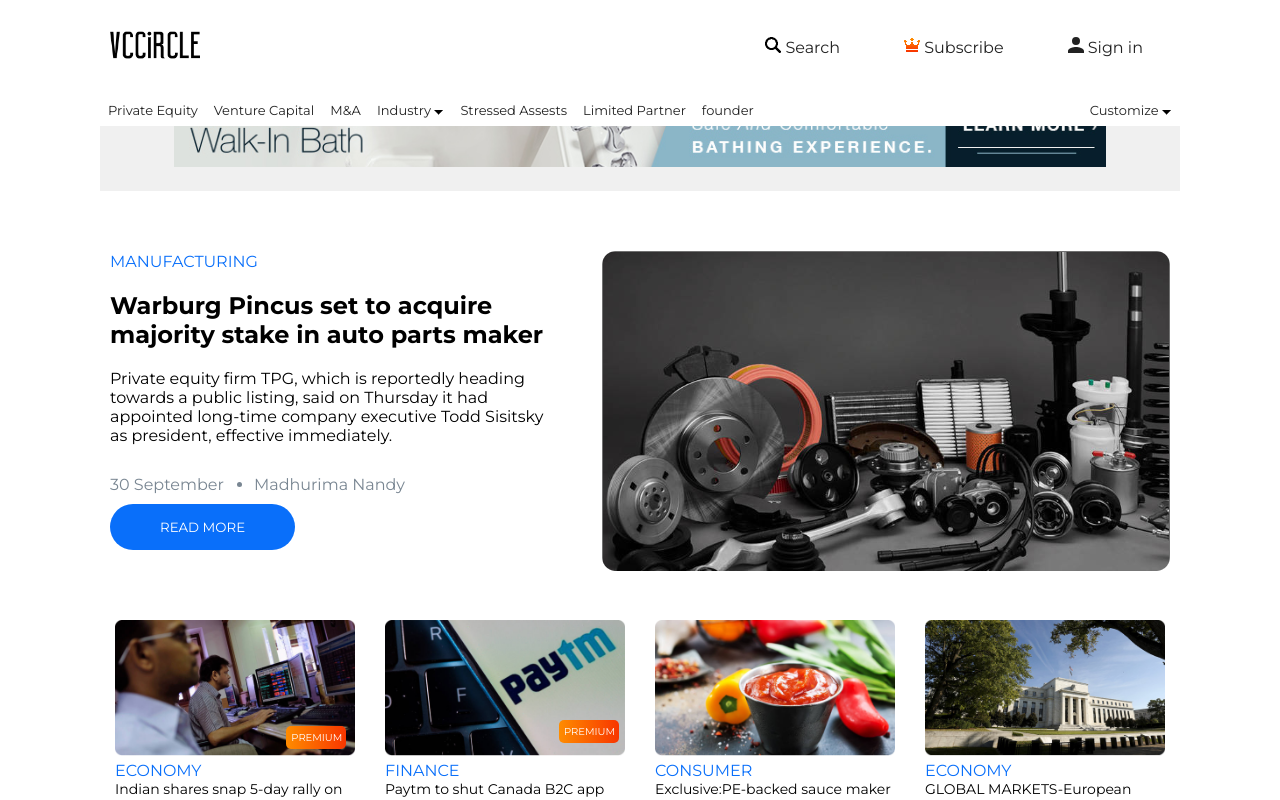
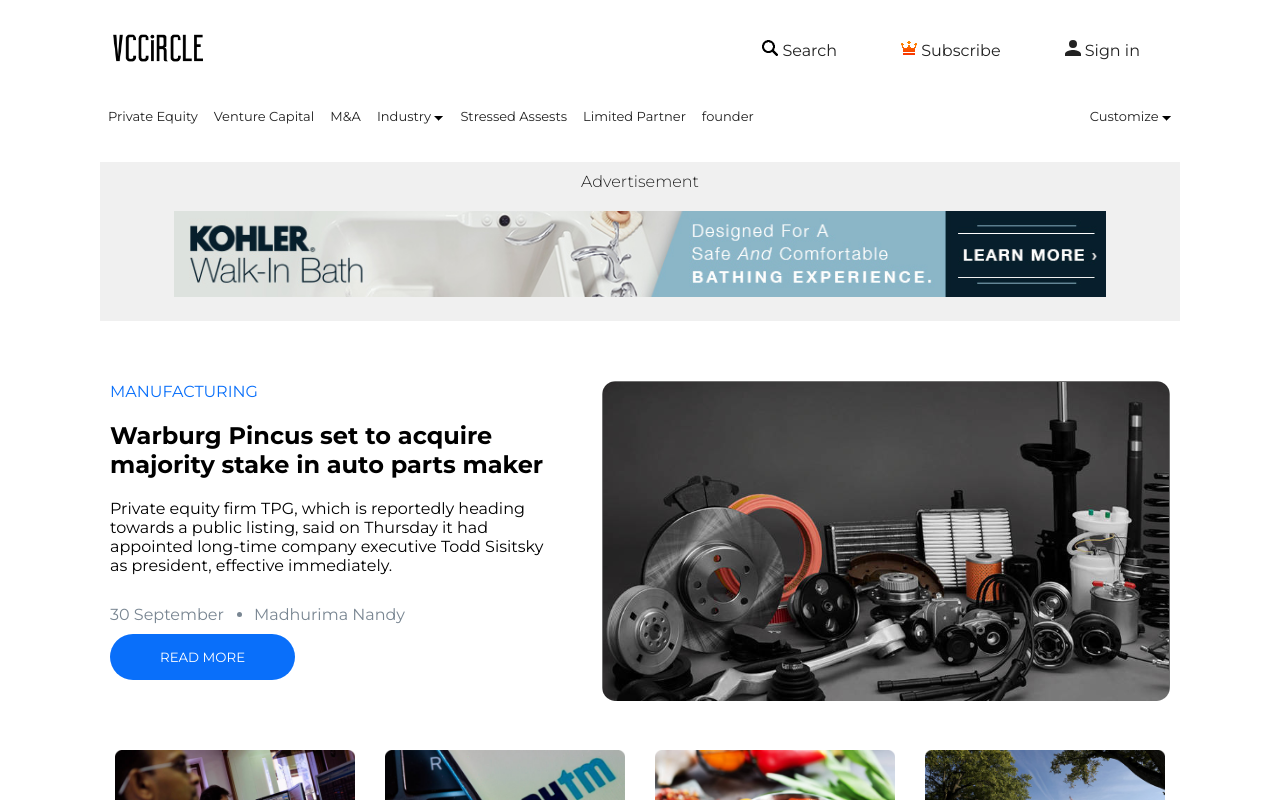
Before and after one commit to PrashantRajS18/ReactjsTask1, a React (Create React App) app: page / in a window 1280 px wide. Shown: the top 800 px of the page. Built offline with nearby package versions, Linux system fonts and the light colour scheme.

Commit message:
Mobile responsive menu updated

```diff
--- a/src/App.css
+++ b/src/App.css
@@ -28,7 +28,7 @@ header{
   display: flex;
   justify-content: space-between;
   align-items: center;
-  padding: 5px;
+  padding: 8px;
   overflow: hidden;
 }
 .navbarresp{
@@ -86,10 +86,13 @@ a{
   color: #222222;
 }
 .adv1{
-  margin-top: 20px;
+  margin-top: 150px;
   background: #F0F0F0 0% 0% no-repeat padding-box;
 opacity: 1;
 
+}
+.cross{
+  padding: 8px;
 }
 .adimg1{
   height: auto;
--- a/src/grid.css
+++ b/src/grid.css
@@ -170,8 +170,9 @@ text-align: center;
 }
 .mobmenu{
   display: block;
+  overflow-y: scroll;
    height: 1200px;
-  animation:  fadeIn 0.5s ease-in-out;
+  animation:  fadeIn .6s linear;
 }
 .navbar li{
   padding: 0rem;
```
